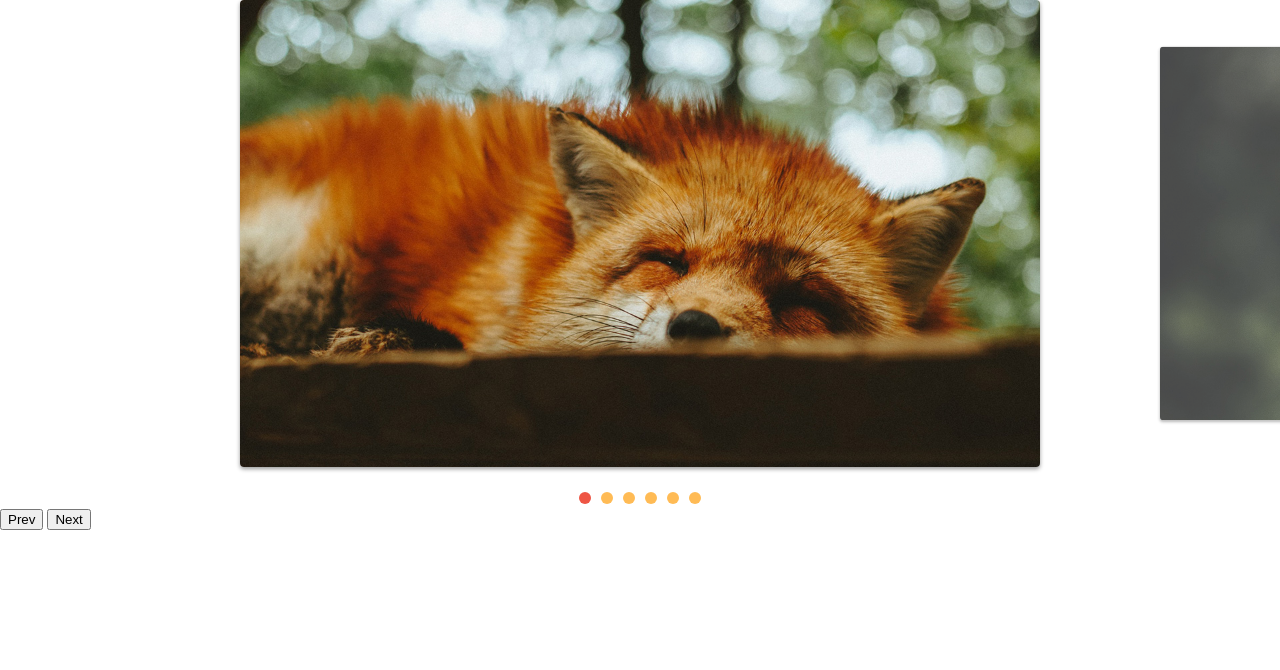
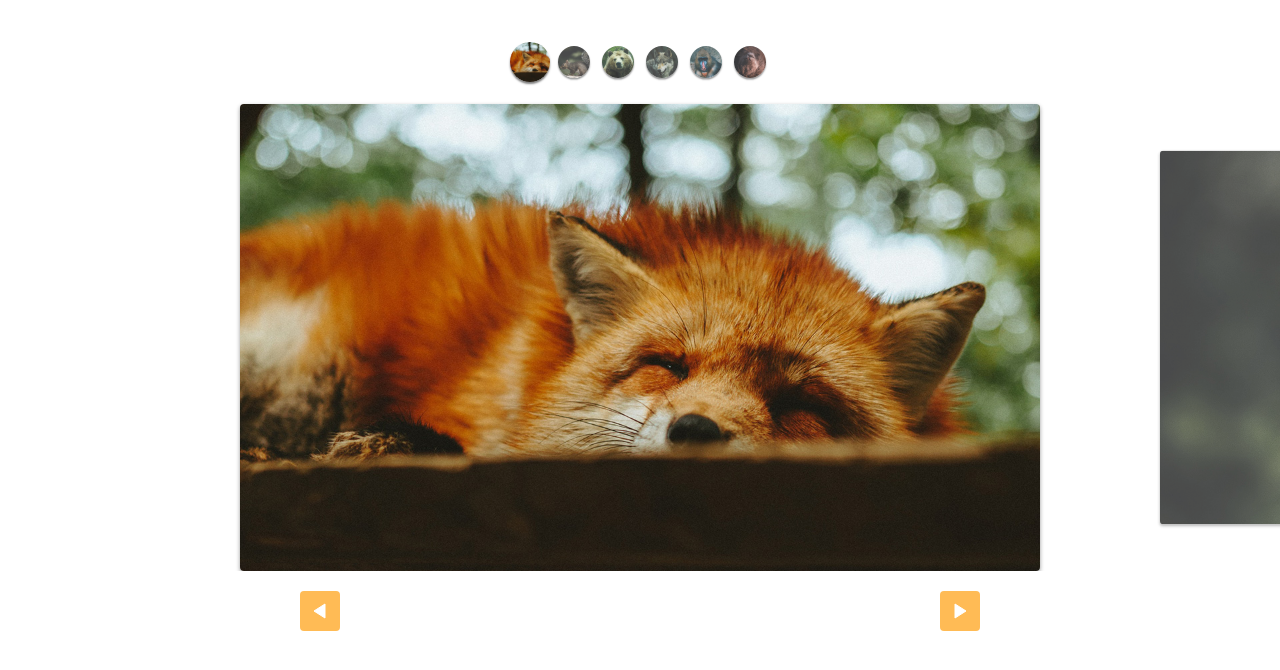
Before and after one commit to PhilipeMarchezini/slide, a plain HTML site: page index.html in a window 1280 px wide. Drawn offline with Linux system fonts and the light colour scheme.

Commit message:
Definidos estilos e controls personalizados

```diff
--- a/css/style.css
+++ b/css/style.css
@@ -50,6 +50,8 @@ img {
   margin-top: 20px;
 }
 
+
+
 [data-control="slide"] li a {
   display: block;
   width: 12px;
@@ -64,3 +66,45 @@ img {
 [data-control="slide"] li.active a, [data-control="slide"] li a:hover {
   background: #E54;
 }
+
+.custom-controls{
+  display: flex;
+  justify-content: center;
+  margin-top: 40px;
+  flex-wrap: wrap;
+  margin-bottom: 20px;
+}
+.custom-controls li{
+  opacity: .8;
+  transform: scale(.8);
+  width: 40px;
+  height: 40px;
+  border-radius: 50%; /* para que funcione o border-radius em img é necessário utilizaro overflow hidden*/
+  overflow: hidden;
+  margin: 2px;
+  box-shadow: 0 2px 2px rgba(0,0,0,.5);
+  transition: .5s;
+  cursor: pointer;
+}
+
+.custom-controls li.active{
+  opacity: 1;
+  transform: scale(1);
+}
+.arrow-nav{
+  display: flex;
+  justify-content: space-around;
+  margin: 20px 0px;
+}
+.arrow-nav button{
+  cursor: pointer;
+  border: none;
+  border-radius: 4px;
+  color: white;
+  background: #fb5 url(/img/arrow.svg) no-repeat center;
+  width: 40px;
+  height: 40px;
+}
+.arrow-nav button.prev {
+transform: rotate(-180deg);
+}
--- a/index.html
+++ b/index.html
@@ -12,6 +12,16 @@
 <body>
 
   <div class="slide-wrapper">
+
+    <ul class="custom-controls">
+      <li><img src="/img/foto1-thumb.jpg" alt=""></li>
+      <li><img src="/img/foto2-thumb.jpg" alt=""></li>
+      <li><img src="/img/foto3-thumb.jpg" alt=""></li>
+      <li><img src="/img/foto4-thumb.jpg" alt=""></li>
+      <li><img src="/img/foto5-thumb.jpg" alt=""></li>
+      <li><img src="/img/foto6-thumb.jpg" alt=""></li>
+    </ul>
+
     <ul class="slide">
       <li><img src="/img/foto1.jpg" alt=""></li>
       <li><img src="/img/foto2.jpg" alt=""></li>
@@ -22,8 +32,8 @@
     </ul>
   </div>
   <div class="arrow-nav">
-    <button class="prev">Prev</button>
-    <button class="next">Next</button>
+    <button class="prev"></button>
+    <button class="next"></button>
   </div>
   <script type="module" src="js/script.js"></script>
 </body>
--- a/js/script.js
+++ b/js/script.js
@@ -1,6 +1,6 @@
-import {SlideNav} from './slide.js';
+import SlideNav from './slide.js';
 
 const slide = new SlideNav('.slide','.slide-wrapper');
 slide.init();
 slide.addArrow('.prev','.next')
-slide.addControl();
+slide.addControl('.custom-controls');
--- a/js/slide.js
+++ b/js/slide.js
@@ -146,7 +146,7 @@ export class Slide {
   }
 }
 
-export class SlideNav extends Slide {
+export default class SlideNav extends Slide {
   constructor(...args) {
     super(...args);
     this.bindControlEvents();
```
